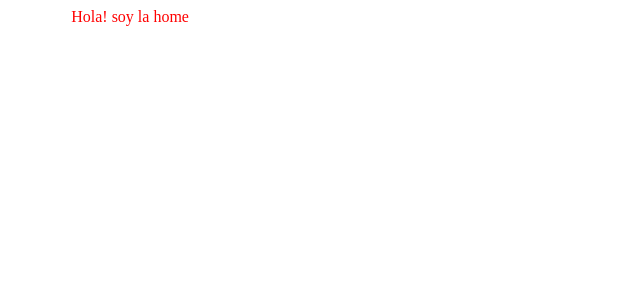
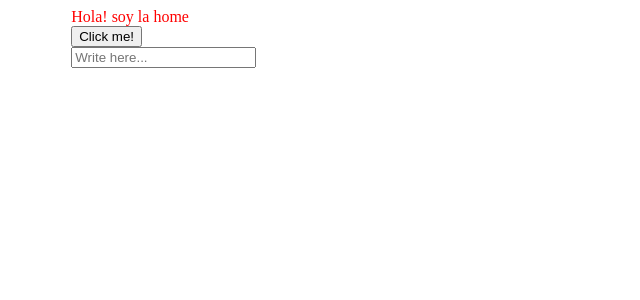
Before and after one commit to Oneclickdys/cherry, a React (Create React App) app: page / in a window 1280 px wide. Shown: the top 300 px of the page, without its empty margins (0-640 px from the left). Built offline with nearby package versions, Linux system fonts and the light colour scheme.

Commit message:
Added button and input atoms

```diff
--- a/public/index.html
+++ b/public/index.html
@@ -24,7 +24,7 @@
       work correctly both with client-side routing and a non-root public URL.
       Learn how to configure a non-root public URL by running `npm run build`.
     -->
-    <title>React App</title>
+    <title>Cherry</title>
   </head>
   <body>
     <noscript>You need to enable JavaScript to run this app.</noscript>
--- a/src/index.scss
+++ b/src/index.scss
@@ -1,3 +1,3 @@
+@import "style/index";
 @import "modules";
-@import "style/index";
 @import "modules/views/index";
--- a/src/modules/_index.scss
+++ b/src/modules/_index.scss
@@ -1,3 +1,4 @@
 @import "views/index";
 @import "components/index";
 @import "layout/index";
+@import "atoms/index";
--- /dev/null
+++ b/src/modules/atoms/Button/Button.js
@@ -0,0 +1,35 @@
+import PropTypes from "prop-types";
+import React from "react";
+
+const Button = ({ onClick, text, loading, disabled }) => {
+  return (
+    <button
+      aria-label="Button"
+      className="button"
+      onClick={onClick}
+      disabled={disabled}
+    >
+      {loading ? (
+        <div className="button__loading">Loading...</div>
+      ) : (
+        <div className="button__content">{text}</div>
+      )}
+    </button>
+  );
+};
+
+Button.propTypes = {
+  onClick: PropTypes.func,
+  text: PropTypes.string,
+  loading: PropTypes.bool,
+  disabled: PropTypes.bool,
+};
+
+Button.defaultProps = {
+  onClick: function () {},
+  text: "Click me!",
+  loading: false,
+  disabled: false,
+};
+
+export default Button;
--- /dev/null
+++ b/src/modules/atoms/Input/Input.js
@@ -0,0 +1,32 @@
+import PropTypes from "prop-types";
+import React from "react";
+
+const Input = ({ label, placeholder, onChange, disabled }) => {
+  return (
+    <div className="input">
+      {label && <label className="input__label">{label}</label>}
+      <div className="input__container">
+        <input
+          placeholder={placeholder}
+          onChange={onChange}
+          disabled={disabled}
+        />
+      </div>
+    </div>
+  );
+};
+
+Input.propTypes = {
+  label: PropTypes.string,
+  placeholder: PropTypes.string,
+  onChange: PropTypes.func,
+  disabled: PropTypes.bool,
+};
+
+Input.defaultProps = {
+  placeholder: "Write here...",
+  onChange: () => {},
+  disabled: false,
+};
+
+export default Input;
--- /dev/null
+++ b/src/modules/atoms/_index.scss
@@ -0,0 +1,2 @@
+@import "Button/button";
+@import "Input/input";
--- a/src/modules/views/Home/Home.js
+++ b/src/modules/views/Home/Home.js
@@ -1,10 +1,14 @@
 import React from "react";
+import Button from "../../atoms/Button/Button";
+import Input from "../../atoms/Input/Input";
 import LayoutDefault from "../../layout/LayoutDefault/LayoutDefault";
 
 const Home = () => {
   return (
     <LayoutDefault>
       <div className="home">Hola! soy la home</div>
+      <Button />
+      <Input />
     </LayoutDefault>
   );
 };
```
Also changed, not shown: src/modules/atoms/Button/_button.scss (added), src/modules/atoms/Input/_input.scss (added).
